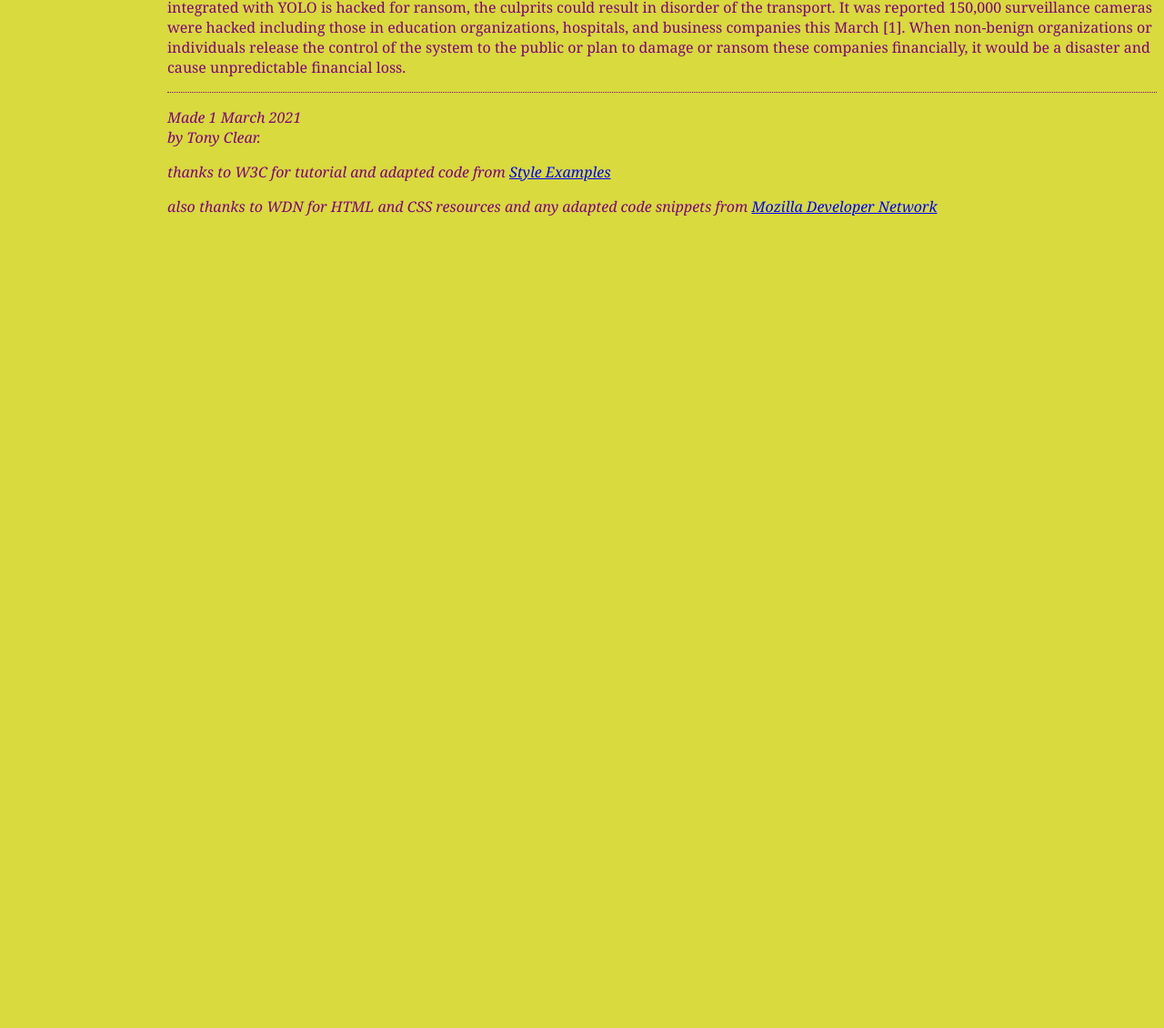
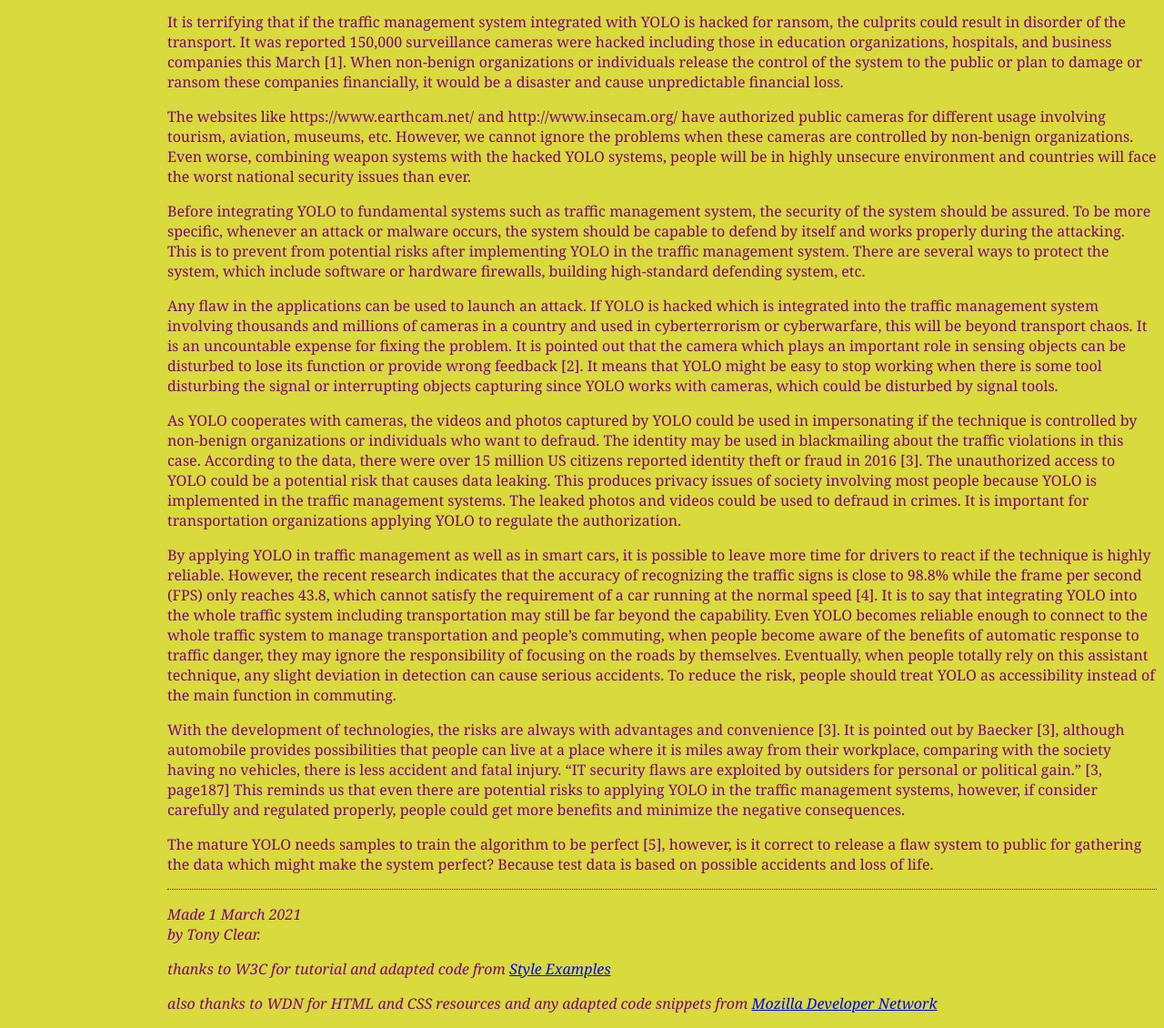
Before and after one commit to S50-Wisegate/S50-Wisegate, a plain HTML site: page misc/risks.html in a window 1280 px wide. Shown: the part 395-1525 px from the top of the page at 91% size. Before the commit the page ends 800 px from the top, so only its background shows below. Drawn offline with Linux system fonts and the light colour scheme.

Commit message:
Update risks.html

```diff
--- a/misc/risks.html
+++ b/misc/risks.html
@@ -26,9 +26,41 @@
 
 <p>
 Applying YOLO in traffic management system brings human opportunities to have a better society, however it is necessary to figure out if there are potential risks and harms. The risks include ransoming organizations applying YOLO by hacking, weaponizing YOLO for warfare or other dark-side usage, data breaches related traffic violations by impersonating, etc.
+</p>
+
+<p>
 It is terrifying that if the traffic management system integrated with YOLO is hacked for ransom, the culprits could result in disorder of the transport. It was reported 150,000 surveillance cameras were hacked including those in education organizations, hospitals, and business companies this March [1]. When non-benign organizations or individuals release the control of the system to the public or plan to damage or ransom these companies financially, it would be a disaster and cause unpredictable financial loss.
+</p>
 
+<p>
+The websites like https://www.earthcam.net/ and http://www.insecam.org/ have authorized public cameras for different usage involving tourism, aviation, museums, etc. However, we cannot ignore the problems when these cameras are controlled by non-benign organizations. Even worse, combining weapon systems with the hacked YOLO systems, people will be in highly unsecure environment and countries will face the worst national security issues than ever.
 </p>
+
+<p>
+Before integrating YOLO to fundamental systems such as traffic management system, the security of the system should be assured. To be more specific, whenever an attack or malware occurs, the system should be capable to defend by itself and works properly during the attacking. This is to prevent from potential risks after implementing YOLO in the traffic management system. There are several ways to protect the system, which include software or hardware firewalls, building high-standard defending system, etc.
+</p>
+
+<p>
+Any flaw in the applications can be used to launch an attack. If YOLO is hacked which is integrated into the traffic management system involving thousands and millions of cameras in a country and used in cyberterrorism or cyberwarfare, this will be beyond transport chaos. It is an uncountable expense for fixing the problem. It is pointed out that the camera which plays an important role in sensing objects can be disturbed to lose its function or provide wrong feedback [2]. It means that YOLO might be easy to stop working when there is some tool disturbing the signal or interrupting objects capturing since YOLO works with cameras, which could be disturbed by signal tools.
+</p>
+
+<p>
+As YOLO cooperates with cameras, the videos and photos captured by YOLO could be used in impersonating if the technique is controlled by non-benign organizations or individuals who want to defraud. The identity may be used in blackmailing about the traffic violations in this case. According to the data, there were over 15 million US citizens reported identity theft or fraud in 2016 [3]. The unauthorized access to YOLO could be a potential risk that causes data leaking. This produces privacy issues of society involving most people because YOLO is implemented in the traffic management systems. The leaked photos and videos could be used to defraud in crimes. It is important for transportation organizations applying YOLO to regulate the authorization.
+</p>
+
+<p>
+By applying YOLO in traffic management as well as in smart cars, it is possible to leave more time for drivers to react if the technique is highly reliable. However, the recent research indicates that the accuracy of recognizing the traffic signs is close to 98.8% while the frame per second (FPS) only reaches 43.8, which cannot satisfy the requirement of a car running at the normal speed [4]. It is to say that integrating YOLO into the whole traffic system including transportation may still be far beyond the capability. Even YOLO becomes reliable enough to connect to the whole traffic system to manage transportation and people’s commuting, when people become aware of the benefits of automatic response to traffic danger, they may ignore the responsibility of focusing on the roads by themselves. Eventually, when people totally rely on this assistant technique, any slight deviation in detection can cause serious accidents. To reduce the risk, people should treat YOLO as accessibility instead of the main function in commuting.
+</p>
+
+<p>
+With the development of technologies, the risks are always with advantages and convenience [3]. It is pointed out by Baecker [3], although automobile provides possibilities that people can live at a place where it is miles away from their workplace, comparing with the society having no vehicles, there is less accident and fatal injury. “IT security flaws are exploited by outsiders for personal or political gain.” [3, page187] This reminds us that even there are potential risks to applying YOLO in the traffic management systems, however, if consider carefully and regulated properly, people could get more benefits and minimize the negative consequences.
+</p>
+
+<p>
+The mature YOLO needs samples to train the algorithm to be perfect [5], however, is it correct to release a flaw system to public for gathering the data which might make the system perfect? Because test data is based on possible accidents and loss of life.
+</p>
+
+
 
 <!-- Sign and date the page, it's only polite! -->
 <address>Made 1 March 2021<br>
```
